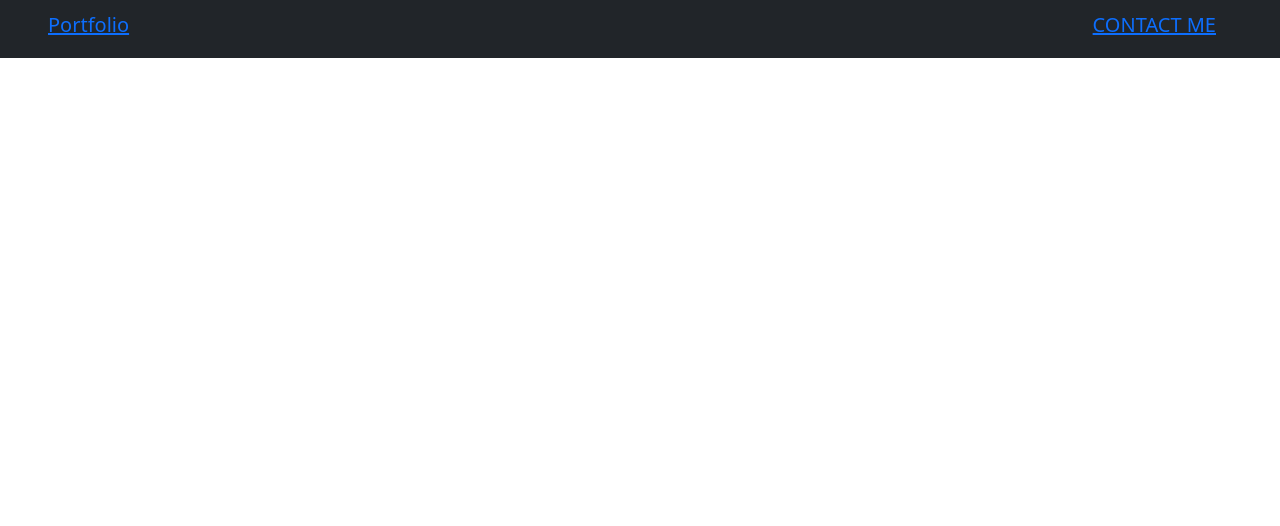
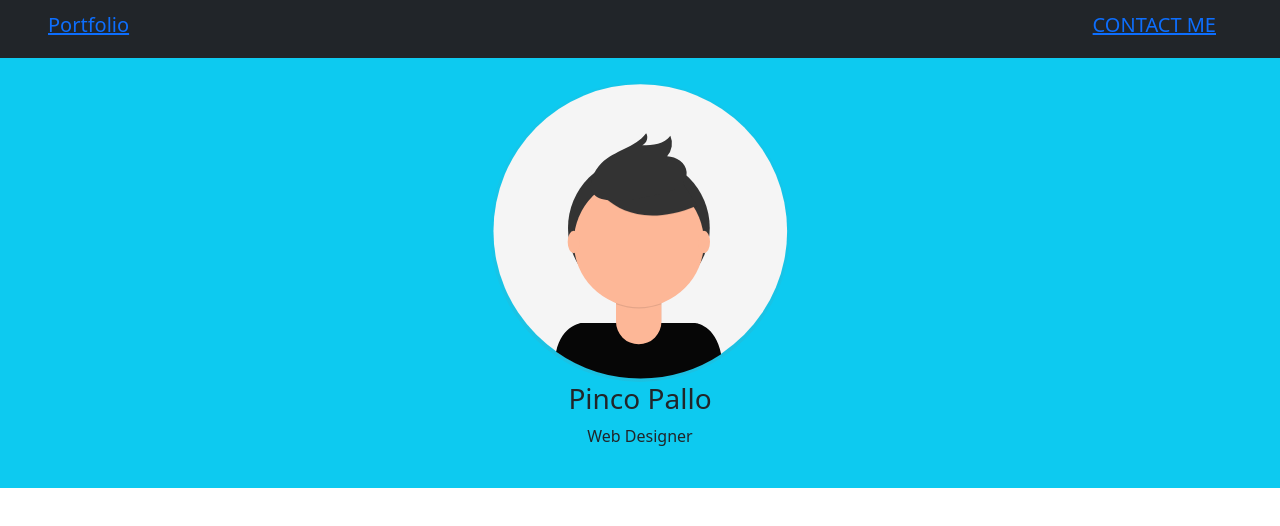
Before and after one commit to udinocera/bootstrap-js-freelancer, a plain HTML site: page index.html in a window 1280 px wide. Drawn offline with nearby package versions, Linux system fonts and the light colour scheme.

Commit message:
FinePartePincoPallo

```diff
--- a/index.html
+++ b/index.html
@@ -17,8 +17,17 @@
     </nav>
     <!-- Fine NAVBAR-->
 
+    <!-- Creazione parte con Pinco Pallo-->
+    <div class="container-fluid bg-info">
+        <div class="row text-center pt-4 pb-4 mx-0">
+            <img src="./img/undraw_profile_pic_ic5t.svg" alt="Foto Omino" height="300">
+            <h3>Pinco Pallo</h3>
+            <p>Web Designer</p>
+        </div>
+    </div>
+    <!-- Fine Pinco Pallo-->
 
-    <!-- Creazione parte con Pinco Pallino-->
+    <!-- Inizio Portfolio-->
 
 
 
```
